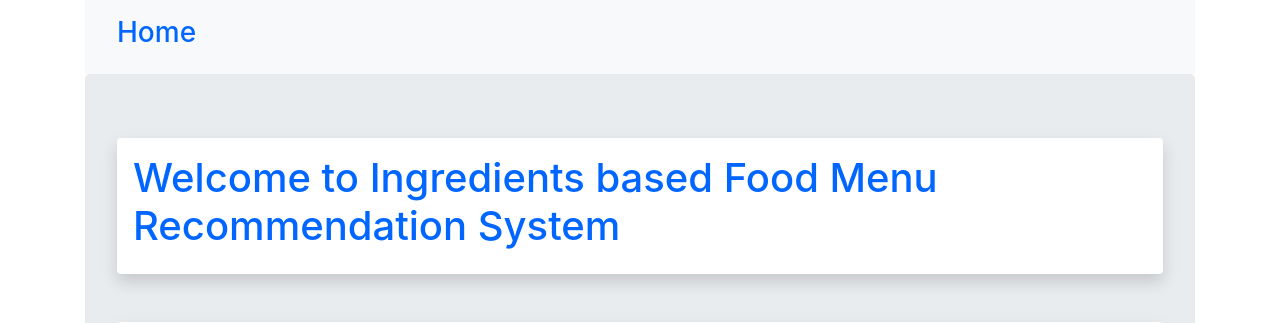
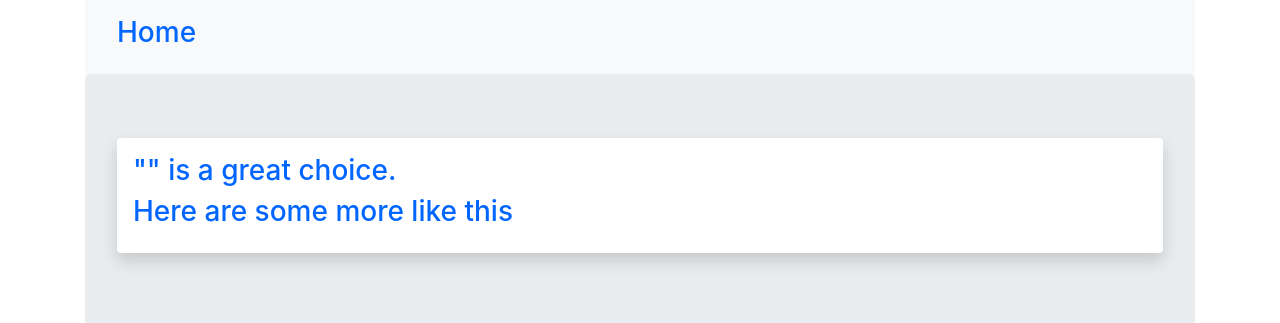
Before and after one commit to meherunabi/Food_Recommendation_system, a Flask app: template templates/recommend.html in a window 1280 px wide. Shown: the top 323 px of the page. Run offline with Flask 2, Linux system fonts and the light colour scheme; the template is opened without the code that fills it, so the values that code supplies are empty; some libraries are stand-ins or nearby versions.

Commit message:
Update recommend.html

```diff
--- a/templates/recommend.html
+++ b/templates/recommend.html
@@ -1,9 +1,5 @@
 {% extends 'base.html' %}
 {% block content %}
-
-<div class="shadow p-3 mb-5 bg-white rounded">
-  <h1 style="color:rgb(0, 102, 255)">Welcome to Ingredients based Food Menu Recommendation System</h1>
-</div>
 
   {% if t=='s' %}
   <div class="shadow p-3 mb-5 bg-white rounded">
```
